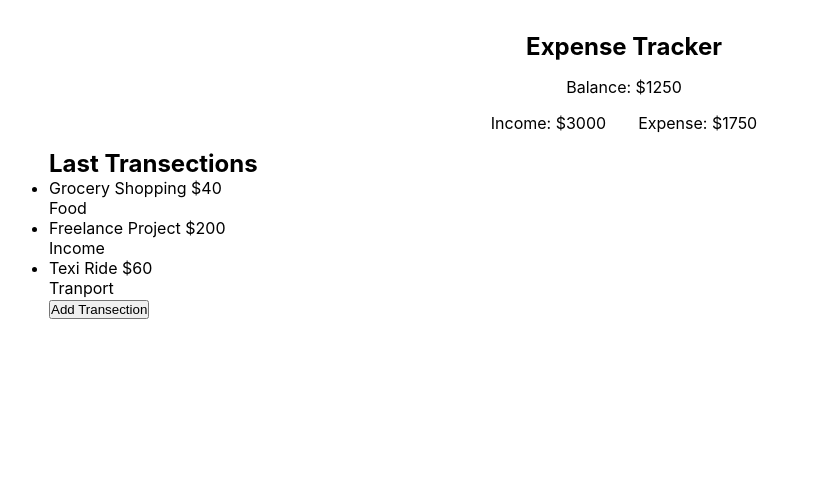
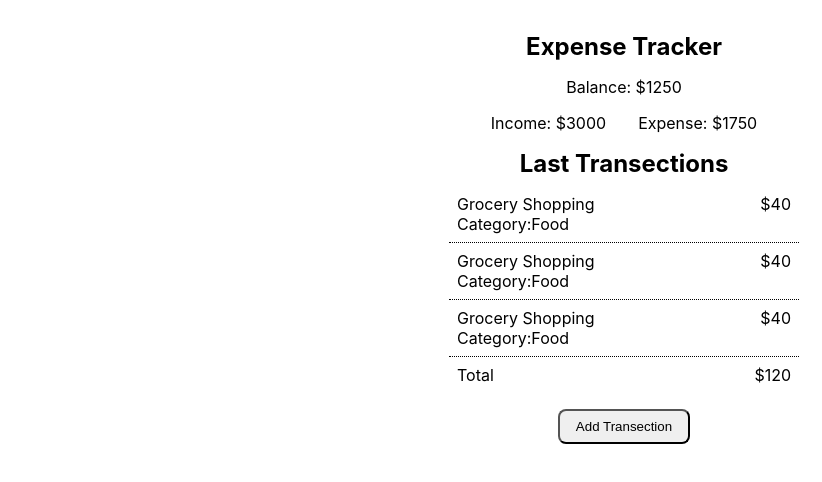
Before and after one commit to pulok1914/expense-tracker, a React (Create React App) app: page / in a window 1280 px wide. Shown: the top 482 px of the page, without its empty margins (16-838 px from the left). Built offline with nearby package versions, Linux system fonts and the light colour scheme.

Commit message:
homepage transection list design done

```diff
--- a/src/App.css
+++ b/src/App.css
@@ -27,3 +27,44 @@
   gap: 2rem;
   margin: 1rem 0;
 }
+
+.transection-history{
+  display: flex;
+  flex-direction: column;
+  justify-content: center;
+  align-items: center;
+  margin-bottom: 1rem;
+}
+
+.transection-history__heading{
+  text-align: center;
+}
+
+.transecton-list{
+  list-style: none;
+  width: 350px;
+  margin-top: 0.5rem;
+}
+
+.transection-list__item{
+  padding: 0.5rem;
+  border-bottom: 1px dotted #000;
+}
+
+.transection-list__item:last-child{
+  border: none;
+}
+
+.transection-list__item-name{
+  display: flex;
+  justify-content: space-between;
+  align-items: center;
+  gap: 2rem;
+}
+
+.button{
+  display: block;
+  padding: 0.5rem 1rem;
+  border-radius: 8px;
+  margin: auto
+}
--- a/src/pages/components/Button.jsx
+++ b/src/pages/components/Button.jsx
@@ -1,5 +1,5 @@
 function Button(){
-    return <button>Add Transection</button>
+    return <button className="button">Add Transection</button>
 }
 
 export default Button;
--- a/src/pages/components/TransectioList.jsx
+++ b/src/pages/components/TransectioList.jsx
@@ -1,17 +1,20 @@
 function TransectionList() {
     return (
-        <ul>
-            <li>
-                <p><span>Grocery Shopping</span> <span>$40</span></p>
-                <p>Food</p>
+        <ul className="transecton-list">
+            <li className="transection-list__item">
+                <p className="transection-list__item-name"><span>Grocery Shopping</span> <span>$40</span></p>
+                <p className="transection-list__item-category">Category:Food</p>
             </li>
-            <li>
-                <p><span>Freelance Project</span> <span>$200</span></p>
-                <p>Income</p>
+            <li className="transection-list__item">
+                <p className="transection-list__item-name"><span>Grocery Shopping</span> <span>$40</span></p>
+                <p className="transection-list__item-category">Category:Food</p>
             </li>
-            <li>
-                <p><span>Texi Ride</span> <span>$60</span></p>
-                <p>Tranport</p>
+            <li className="transection-list__item">
+                <p className="transection-list__item-name"><span>Grocery Shopping</span> <span>$40</span></p>
+                <p className="transection-list__item-category">Category:Food</p>
+            </li>
+            <li className="transection-list__item">
+                <p className="transection-list__item-name"><span>Total</span> <span>$120</span></p>
             </li>
         </ul>
     )
--- a/src/pages/components/TransectionHistory.jsx
+++ b/src/pages/components/TransectionHistory.jsx
@@ -2,8 +2,8 @@ import TransectionList from "./TransectioList";
 
 function TransectionHistory() {
     return (
-        <div>
-            <h2>Last Transections</h2>
+        <div className="transection-history">
+            <h2 className="transection-history__heading">Last Transections</h2>
             <TransectionList />
         </div>
     )
```
